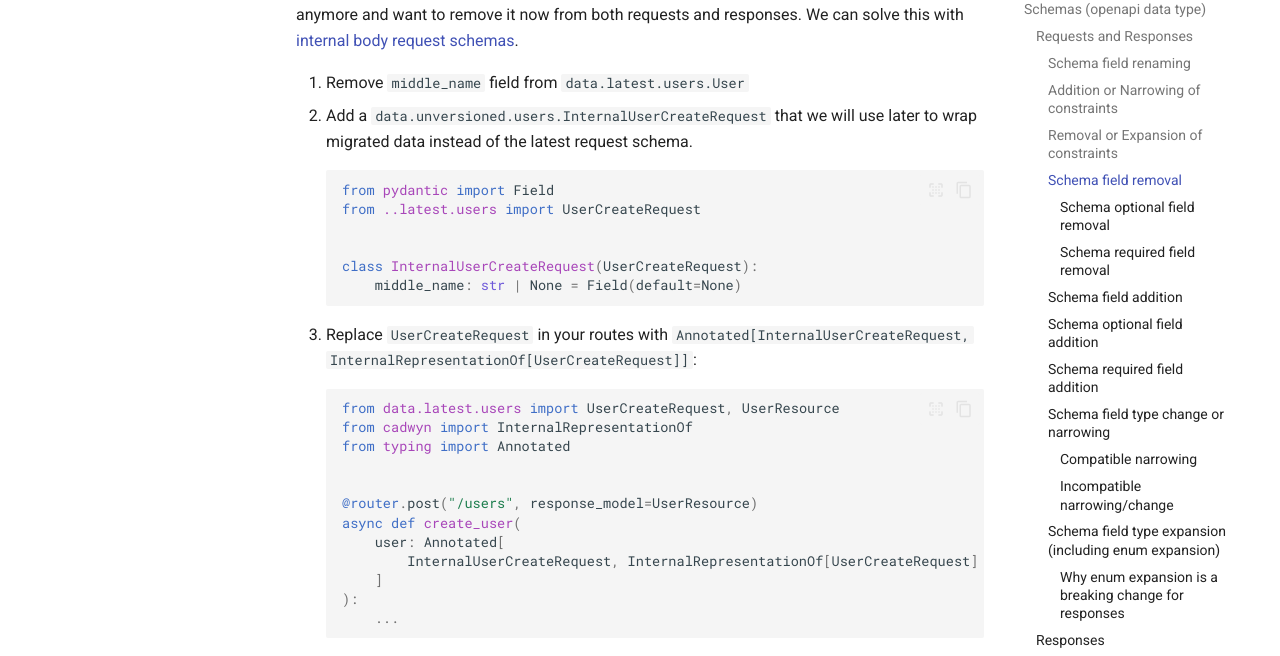
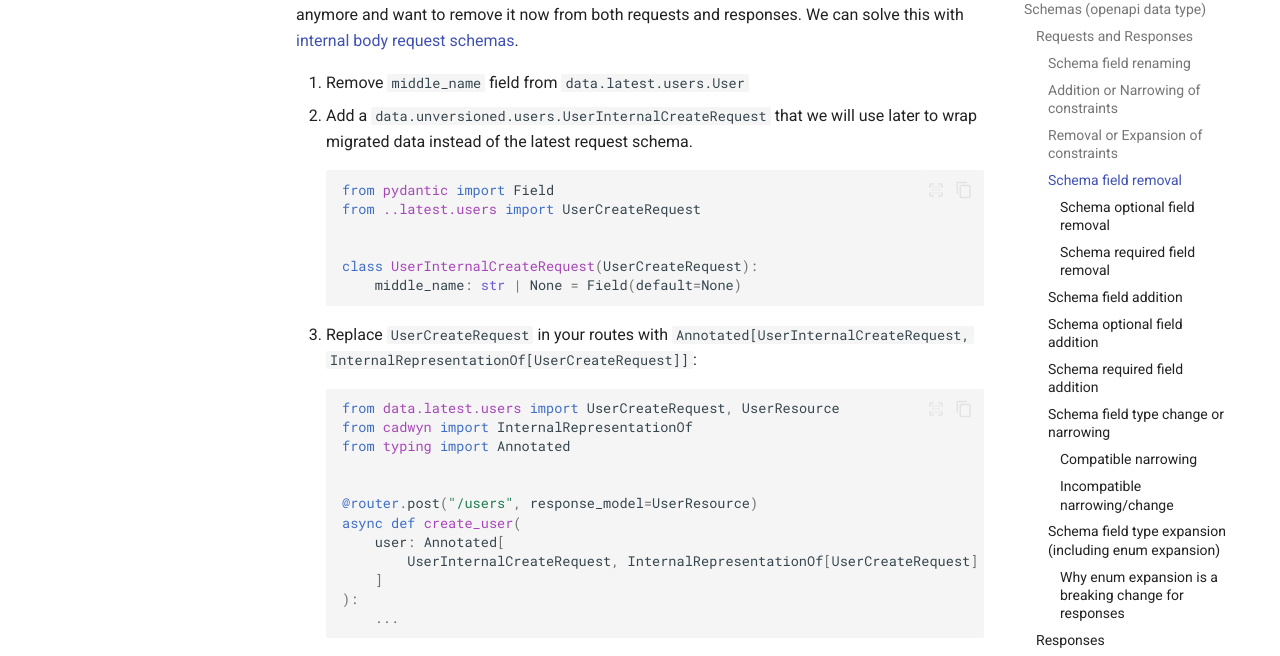
Before and after one commit to zmievsa/cadwyn, an MkDocs documentation site: the page built from docs/recipes.md, in a window 1280 px wide and 1400 px high, scrolled down 4547 px. Shown: the part 153-809 px from the top of the window. Built offline with MkDocs 1.6.1 and Material for MkDocs 9.7.7, drawn with Linux system fonts in a browser that asks for light colours; comment, search, counter and statistics services are not loaded; some of the changed text lies outside the part shown.

````diff
--- a/docs/recipes.md
+++ b/docs/recipes.md
@@ -159,18 +159,18 @@
 Let's say that we had a nullable `middle_name` field but we decided that it does not make sense anymore and want to remove it now from both requests and responses. We can solve this with [internal body request schemas](./reference.md#internal-request-schemas).
 
 1. Remove `middle_name` field from `data.latest.users.User`
-2. Add a `data.unversioned.users.InternalUserCreateRequest` that we will use later to wrap migrated data instead of the latest request schema.
+2. Add a `data.unversioned.users.UserInternalCreateRequest` that we will use later to wrap migrated data instead of the latest request schema.
 
     ```python
     from pydantic import Field
     from ..latest.users import UserCreateRequest
 
 
-    class InternalUserCreateRequest(UserCreateRequest):
+    class UserInternalCreateRequest(UserCreateRequest):
         middle_name: str | None = Field(default=None)
     ```
 
-3. Replace `UserCreateRequest` in your routes with `Annotated[InternalUserCreateRequest, InternalRepresentationOf[UserCreateRequest]]`:
+3. Replace `UserCreateRequest` in your routes with `Annotated[UserInternalCreateRequest, InternalRepresentationOf[UserCreateRequest]]`:
 
     ```python
     from data.latest.users import UserCreateRequest, UserResource
@@ -181,7 +181,7 @@
     @router.post("/users", response_model=UserResource)
     async def create_user(
         user: Annotated[
-            InternalUserCreateRequest, InternalRepresentationOf[UserCreateRequest]
+            UserInternalCreateRequest, InternalRepresentationOf[UserCreateRequest]
         ]
     ):
         ...
@@ -220,7 +220,7 @@
 1. Remove a required field with a simple fake default (created_at)
 2. Remove a required field with an impossible default (tax id)
 
-The first one is simple to solve: just use the approach [above](#schema-optional-field-removal) but use a `default_factory=datetime.datetime.now` instead of `default=None` within `InternalUserCreateRequest`.
+The first one is simple to solve: just use the approach [above](#schema-optional-field-removal) but use a `default_factory=datetime.datetime.now` instead of `default=None` within `UserInternalCreateRequest`.
 
 Now what about case 2?
 
@@ -247,18 +247,18 @@
 
 1. Add `phone` field of type `str` to `data.latest.users.UserCreateRequest`
 2. Add `phone` field of type `str | None` with a `default=None` to `data.latest.users.UserResource` because all users created with older versions of our API won't have phone numbers.
-3. Add a `data.unversioned.users.InternalUserCreateRequest` that we will use later to wrap migrated data instead of the latest request schema. It will allow us to pass a `None` to `phone` from older versions while also guaranteeing that it is non-nullable in our latest version.
+3. Add a `data.unversioned.users.UserInternalCreateRequest` that we will use later to wrap migrated data instead of the latest request schema. It will allow us to pass a `None` to `phone` from older versions while also guaranteeing that it is non-nullable in our latest version.
 
     ```python
     from pydantic import Field
     from ..latest.users import UserCreateRequest
 
 
-    class InternalUserCreateRequest(UserCreateRequest):
+    class UserInternalCreateRequest(UserCreateRequest):
         phone: str | None = Field(default=None)
     ```
 
-4. Replace `UserCreateRequest` in your routes with `Annotated[InternalUserCreateRequest, InternalRepresentationOf[UserCreateRequest]]`:
+4. Replace `UserCreateRequest` in your routes with `Annotated[UserInternalCreateRequest, InternalRepresentationOf[UserCreateRequest]]`:
 
     ```python
     from data.latest.users import UserCreateRequest, UserResource
@@ -269,7 +269,7 @@
     @router.post("/users", response_model=UserResource)
     async def create_user(
         user: Annotated[
-            InternalUserCreateRequest, InternalRepresentationOf[UserCreateRequest]
+            UserInternalCreateRequest, InternalRepresentationOf[UserCreateRequest]
         ]
     ):
         ...
@@ -314,7 +314,7 @@
 
 0. Continue storing `date_of_birth` as a datetime in your database to avoid breaking any old behavior
 1. Change the type of `date_of_birth` field to `datetime.date` in `data.latest.users.User`
-2. Add a `data.unversioned.users.InternalUserCreateRequest` that we will use later to wrap migrated data instead of the latest request schema. This schema will allow us to keep time information from older versions without allowing users in new versions to provide it. This allows us to guarantee that old requests function in the same manner as before while new requests have the narrowed types.
+2. Add a `data.unversioned.users.UserInternalCreateRequest` that we will use later to wrap migrated data instead of the latest request schema. This schema will allow us to keep time information from older versions without allowing users in new versions to provide it. This allows us to guarantee that old requests function in the same manner as before while new requests have the narrowed types.
 
     ```python
     from pydantic import Field
@@ -322,11 +322,11 @@
     import datetime
 
 
-    class InternalUserCreateRequest(UserCreateRequest):
+    class UserInternalCreateRequest(UserCreateRequest):
         time_of_birth: datetime.time = Field(default=datetime.time(0, 0, 0))
     ```
 
-3. Replace `UserCreateRequest` in your routes with `Annotated[InternalUserCreateRequest, InternalRepresentationOf[UserCreateRequest]]`:
+3. Replace `UserCreateRequest` in your routes with `Annotated[UserInternalCreateRequest, InternalRepresentationOf[UserCreateRequest]]`:
 
     ```python
     from data.latest.users import UserCreateRequest, UserResource
@@ -337,7 +337,7 @@
     @router.post("/users", response_model=UserResource)
     async def create_user(
         user: Annotated[
-            InternalUserCreateRequest, InternalRepresentationOf[UserCreateRequest]
+            UserInternalCreateRequest, InternalRepresentationOf[UserCreateRequest]
         ]
     ):
         ...
````
